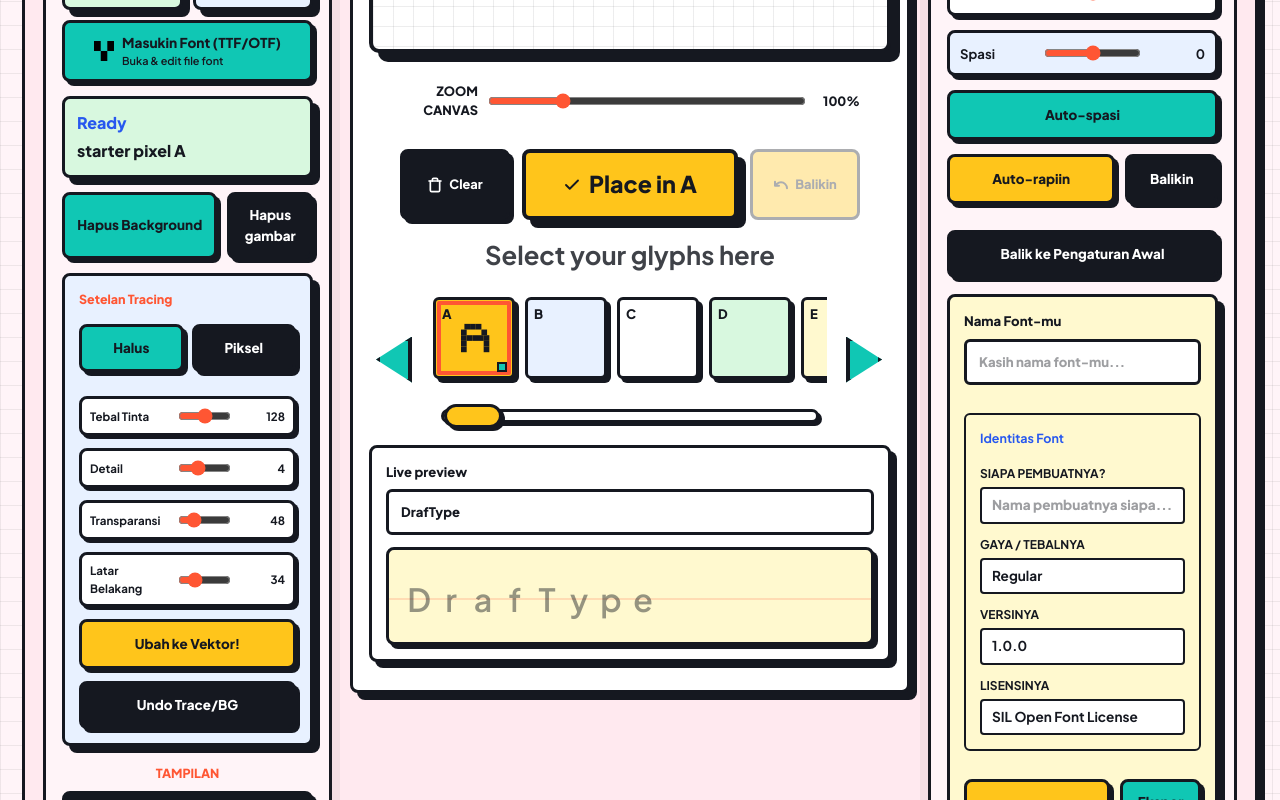
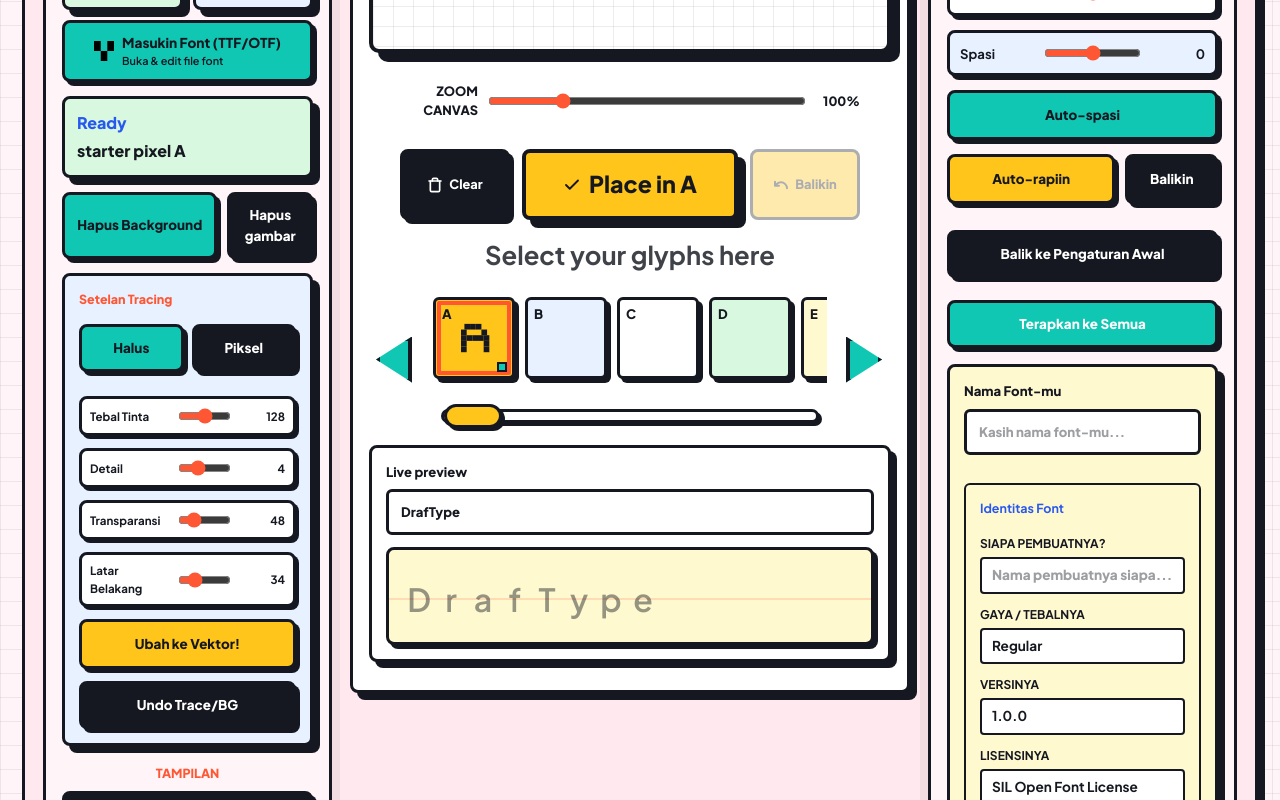
Before and after one commit to keliksa30/draftype, a Next.js app: page / in a window 1280 px wide. Shown: the part 934-1734 px from the top of the page. Built offline with nearby package versions, Linux system fonts and the light colour scheme.

Commit message:
feat: implement dynamic character auto-spacing and add Apply to All button for design transforms

```diff
--- a/app/components/GlyphEditPanel.tsx
+++ b/app/components/GlyphEditPanel.tsx
@@ -11,6 +11,7 @@ interface GlyphEditPanelProps {
   autoKern: () => void;
   autoNeat: () => void;
   revertAutoEdit: () => void;
+  applyTransformsToAll?: () => void;
   t: (key: string) => string;
 }
 
@@ -24,6 +25,7 @@ export default function GlyphEditPanel({
   autoKern,
   autoNeat,
   revertAutoEdit,
+  applyTransformsToAll,
   t,
 }: GlyphEditPanelProps) {
   const magicContent = makeMagicContent(magicLoading);
@@ -142,6 +144,16 @@ export default function GlyphEditPanel({
         >
           {t("reset_all_btn")}
         </button>
+        {applyTransformsToAll && (
+          <button
+            className="action-button"
+            onClick={applyTransformsToAll}
+            style={{ marginTop: "8px", width: "100%", background: "var(--teal)", color: "var(--white)", borderColor: "var(--line)" }}
+            title={t("apply_to_all_btn")}
+          >
+            {t("apply_to_all_btn")}
+          </button>
+        )}
       </div>
     </>
   );
--- a/app/components/LivePreview.tsx
+++ b/app/components/LivePreview.tsx
@@ -1,4 +1,5 @@
 import { GlyphArt } from "./types";
+import { getGlyphWidth } from "./constants";
 
 interface LivePreviewProps {
   previewText: string;
@@ -26,6 +27,7 @@ export default function LivePreview({ previewText, setPreviewText, glyphMap }: L
               className="live-glyph"
               key={`${letter}-${index}`}
               style={{
+                width: `${(getGlyphWidth(art.svg) / 100) * 58}px`,
                 marginRight: art.kerning,
                 transform: `translate(${art.x ?? 0}%, ${art.y ?? 0}%) rotate(${art.rotation ?? 0}deg) scale(${(art.scale ?? 100) / 100})`,
                 transformOrigin: "center",
--- a/app/components/SpecimenPlayground.tsx
+++ b/app/components/SpecimenPlayground.tsx
@@ -2,6 +2,7 @@
 
 import React, { useState } from "react";
 import { GlyphArt } from "./types";
+import { getGlyphWidth } from "./constants";
 
 interface SpecimenPlaygroundProps {
   glyphMap: Record<string, GlyphArt>;
@@ -50,7 +51,7 @@ export default function SpecimenPlayground({ glyphMap, kerningPairs }: SpecimenP
                 key={`letter-${letterIdx}`}
                 style={{
                   display: "inline-block",
-                  width: `${fontSize}px`,
+                  width: `${(getGlyphWidth(art.svg) / 100) * fontSize}px`,
                   height: `${fontSize}px`,
                   marginRight: `${totalKern * (fontSize / 36)}px`, // scale spacing with font size
                   transform: `translate(${art.x ?? 0}%, ${art.y ?? 0}%) rotate(${art.rotation ?? 0}deg) scale(${(art.scale ?? 100) / 100})`,
--- a/app/components/constants.tsx
+++ b/app/components/constants.tsx
@@ -306,6 +306,57 @@ export const pointsFromSvg = (svgString: string): DrawPoint[] => {
   });
 
   return points;
+};
+
+export const getGlyphWidth = (svgString: string | undefined, defaultWidth = 65): number => {
+  if (!svgString) return defaultWidth;
+
+  // Server-side / SSR fallback
+  if (typeof window === "undefined" || typeof DOMParser === "undefined") {
+    const matchesX = [...svgString.matchAll(/x=["'](-?\d+(?:\.\d+)?)["']/g)].map((m) => parseFloat(m[1]));
+    const dMatches = [...svgString.matchAll(/d=["']([^"']+)["']/g)];
+    const pathCoords: number[] = [];
+    dMatches.forEach((m) => {
+      const numbers = m[1].match(/-?\d+(?:\.\d+)?/g)?.map(Number) ?? [];
+      numbers.forEach((num, idx) => {
+        if (idx % 2 === 0) pathCoords.push(num);
+      });
+    });
+
+    const allX = [...matchesX, ...pathCoords];
+    if (allX.length === 0) return defaultWidth;
+
+    const viewBoxAttr = svgString.match(/viewBox=["']0 0 (\d+) (\d+)["']/i);
+    let scaleX = 1;
+    if (viewBoxAttr) {
+      const w = parseFloat(viewBoxAttr[1]);
+      if (w > 0) scaleX = 100 / w;
+    }
+
+    const scaledX = allX.map((x) => x * scaleX);
+    const minX = Math.min(...scaledX);
+    const maxX = Math.max(...scaledX);
+
+    const contentWidth = maxX - minX;
+    if (contentWidth <= 0 || contentWidth > 100) return defaultWidth;
+
+    const padding = 10;
+    return Math.min(100, Math.max(25, contentWidth + padding));
+  }
+
+  // Client-side: use DOMParser via pointsFromSvg
+  const pts = pointsFromSvg(svgString);
+  if (pts.length === 0) return defaultWidth;
+
+  const xs = pts.map((p) => p.x);
+  const minX = Math.min(...xs);
+  const maxX = Math.max(...xs);
+
+  const contentWidth = maxX - minX;
+  if (contentWidth <= 0 || contentWidth > 100) return defaultWidth;
+
+  const padding = 10;
+  return Math.min(100, Math.max(25, contentWidth + padding));
 };
 
 const kerningForGlyph = (glyph: string): number => {
--- a/app/page.tsx
+++ b/app/page.tsx
@@ -39,6 +39,7 @@ import {
   pointsFromSvg,
   applyAutoKerning,
   applyAutoNeatMap,
+  getGlyphWidth,
   loadSvgToBrickGrid,
   readFileAsDataUrl,
   getCalligraphyPath,
@@ -1719,6 +1720,26 @@ export default function Home() {
     const nextGlyphMap = applyAutoNeatMap(glyphMap);
     setGlyphMap(nextGlyphMap);
     pushGlobalHistory("Auto Neat Semua Huruf", nextGlyphMap);
+  };
+
+  const applyTransformsToAll = () => {
+    setRevertGlyphMap(glyphMap);
+    const activeArt = glyphMap[activeGlyph] ?? emptyGlyph();
+    const nextGlyphMap = { ...glyphMap };
+    glyphs.forEach((glyph) => {
+      const item = nextGlyphMap[glyph] ?? emptyGlyph();
+      nextGlyphMap[glyph] = {
+        ...item,
+        scale: activeArt.scale,
+        x: activeArt.x,
+        y: activeArt.y,
+        rotation: activeArt.rotation,
+        kerning: activeArt.kerning,
+      };
+    });
+    setGlyphMap(nextGlyphMap);
+    pushGlobalHistory("Terapkan Setelan Ke Semua Huruf", nextGlyphMap);
+    setExportStatus("Setelan diterapkan ke semua huruf!");
   };
 
   const revertAutoEdit = () => {
@@ -2149,7 +2170,7 @@ export default function Home() {
         return new opentype.Glyph({
           name: `glyph-${glyph.charCodeAt(0)}`,
           unicode: glyph.charCodeAt(0),
-          advanceWidth: 650 + art.kerning * 4,
+          advanceWidth: Math.round((getGlyphWidth(art.svg, 65) / 100) * 1000) + art.kerning * 4,
           path: art.svg ? makeExportPath(opentype, art, glyph) : undefined,
         });
       }),
@@ -2442,6 +2463,7 @@ export default function Home() {
                 autoKern={autoKern}
                 autoNeat={autoNeat}
                 revertAutoEdit={revertAutoEdit}
+                applyTransformsToAll={applyTransformsToAll}
                 t={t}
               />
               <ExportPanel
--- a/app/utils/i18n.tsx
+++ b/app/utils/i18n.tsx
@@ -360,6 +360,10 @@ export const translations: TranslationDict = {
     id: "Balik ke Pengaturan Awal",
     en: "Reset Transforms"
   },
+  apply_to_all_btn: {
+    id: "Terapkan ke Semua",
+    en: "Apply to All"
+  },
   // ExportPanel
   font_name: {
     id: "Nama Font-mu",
```
